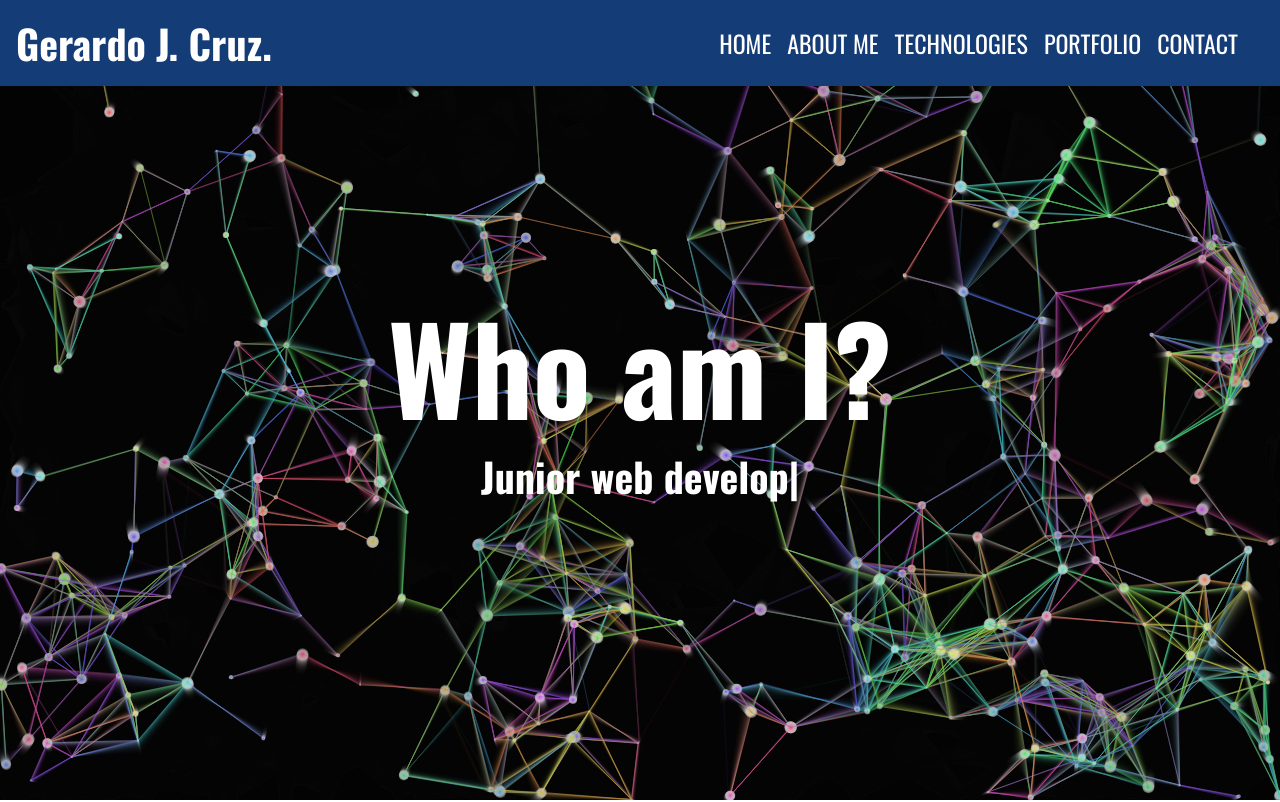
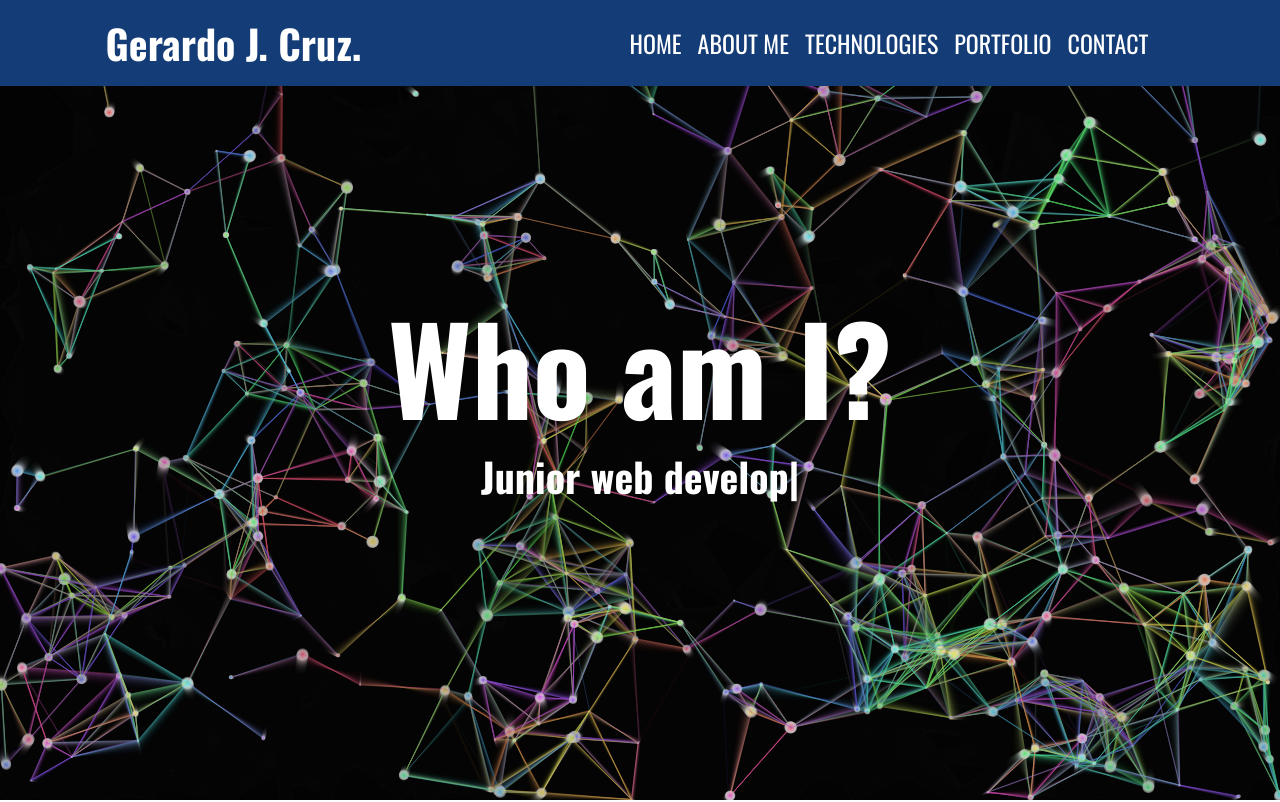
Before and after one commit to GerardoJCruz/portfolio, a React (Create React App) app: page / in a window 1280 px wide. Shown: the top 802 px of the page. Built offline with nearby package versions, Linux system fonts and the light colour scheme.

Commit message:
portfolio

```diff
--- a/package.json
+++ b/package.json
@@ -11,13 +11,9 @@
     "react": "^18.1.0",
     "react-bootstrap": "^1.6.1",
     "react-dom": "^18.1.0",
-    "react-particle-animation": "^2.0.2",
     "react-scripts": "4.0.3",
-    "react-tsparticles": "^2.10.1",
     "react-typed": "^1.2.0",
     "sass": "^1.63.5",
-    "tsparticles": "^2.10.1",
-    "tsparticles-updater-wobble": "^2.10.1",
     "web-vitals": "^1.0.1"
   },
   "scripts": {
--- a/src/screens/NavigationBar.js
+++ b/src/screens/NavigationBar.js
@@ -9,7 +9,7 @@ const createLinks = () => {
 
 function Navigation() {
     return (
-        <div id="home" >
+        <div id="home">
             <Navbar className='navigation__container'
                 style={{zIndex: '2', position: 'fixed', top: '0', width: '100%'}}
                 collapseOnSelect
--- a/src/styles/styles-components/_navigationBar.scss
+++ b/src/styles/styles-components/_navigationBar.scss
@@ -1,6 +1,12 @@
 .navigation__container {
     background-color: var(--nav-color);
     color           : white;
+}
+
+@media (min-width: 768px) {
+    .navigation__container{
+        padding-inline: 7%;
+    }
 }
 
 .navbar-light .navbar-nav .nav-link {
@@ -24,3 +30,15 @@
         }
     }
 }
+
+@media (min-width: 768px) {
+    .links{
+        font-size: .9rem;
+    }
+}
+@media (min-width: 1200px) {
+    .links{
+        font-size: 1.5rem;
+
+    }
+}
```
Also changed, not shown: 1 other file (tests, documents, lock files or other folders).
